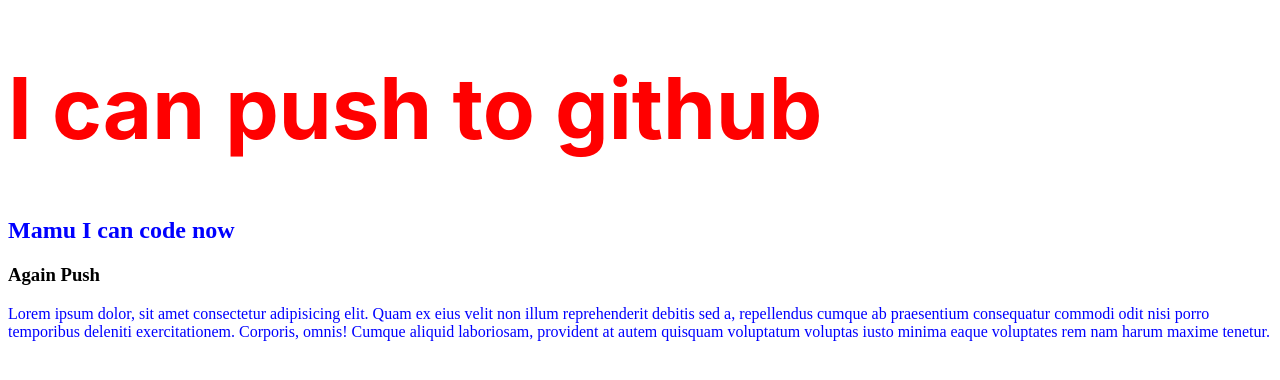
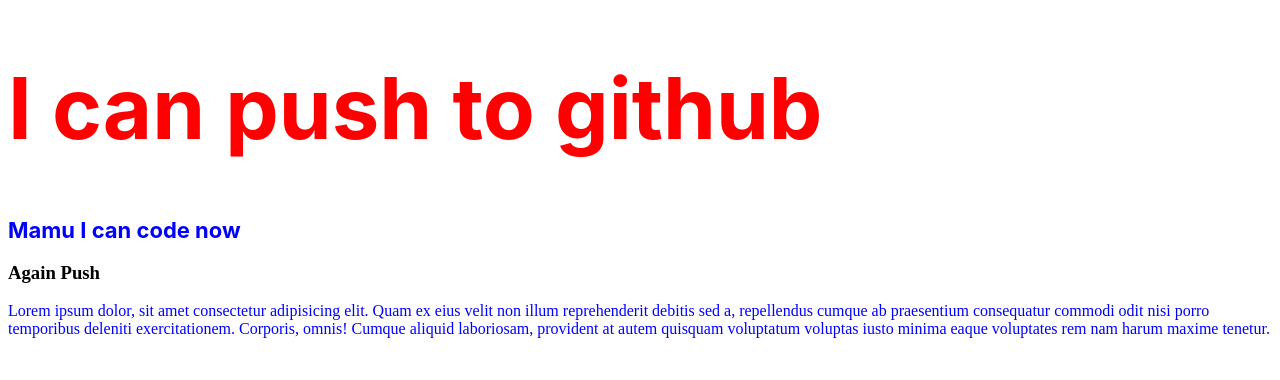
Before and after one commit to developerashikur1/my-second-pro, a plain HTML site: page index.html in a window 1280 px wide. Drawn offline with Linux system fonts and the light colour scheme.

Commit message:
font size

```diff
--- a/index.html
+++ b/index.html
@@ -16,6 +16,8 @@
             color:blue;
         }
         h2{
+            font-family: -apple-system, BlinkMacSystemFont, 'Segoe UI', Roboto, Oxygen, Ubuntu, Cantarell, 'Open Sans', 'Helvetica Neue', sans-serif;
+            font-size: 22px;
             color: blue;
         }
     </style>
```
